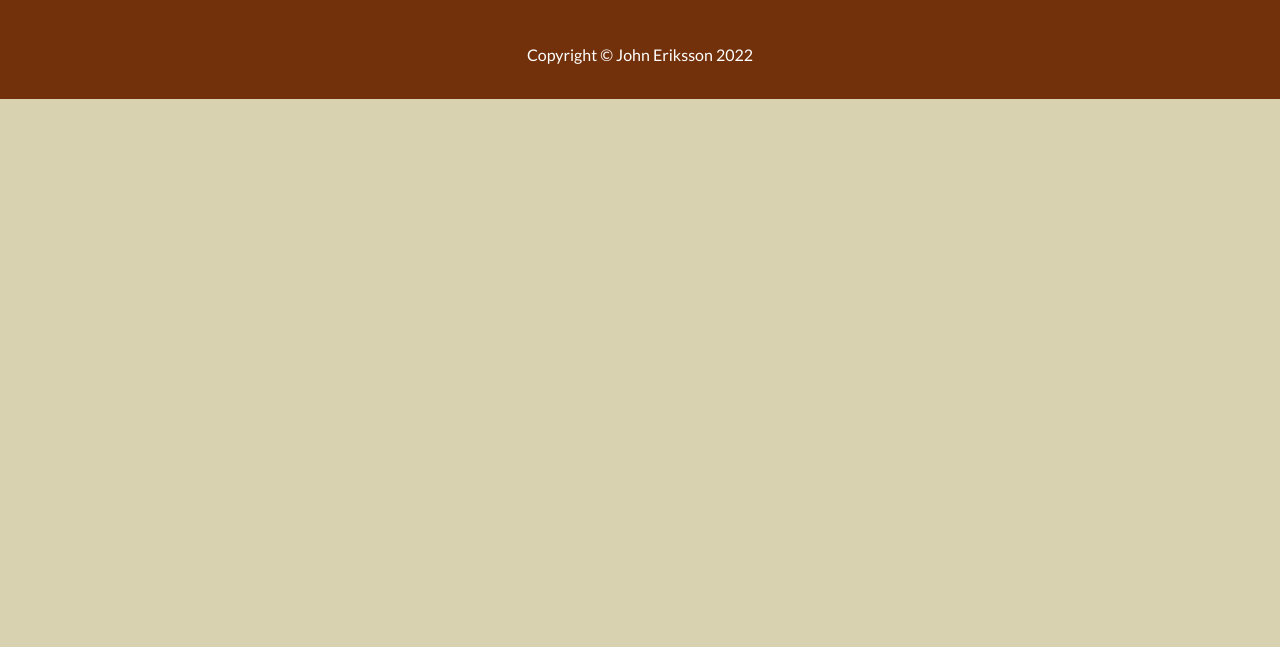
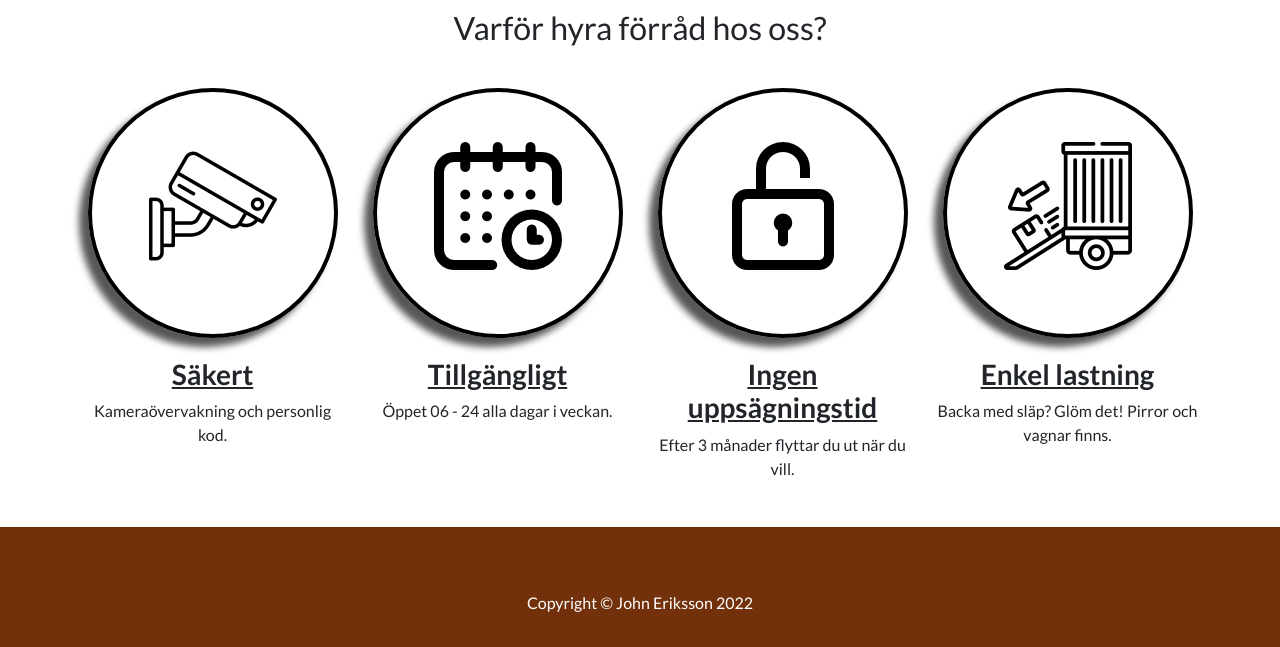
Before and after one commit to Johneriksson88/ekorren, a Flask app: page / in a window 1280 px wide. Shown: the part 829-1476 px from the top of the page. Before the commit the page ends 928 px from the top, so only its background shows below. Run offline with Flask 2, Linux system fonts and the light colour scheme; some web fonts are replaced.

Commit message:
Add why us section

```diff
--- a/static/css/styles.css
+++ b/static/css/styles.css
@@ -140,6 +140,43 @@ body {
     padding-left: 5px;
 }
 
+/* WHY US SECTION */
+
+.why-us-container {
+    margin-top: 30px;
+    margin-bottom: 30px;
+    align-items: center;
+    justify-content: center;
+}
+
+.circle-container {
+    height: 250px;
+    width: 250px;
+    margin: 0 auto;
+    border-radius: 50%;
+    border: 4px solid black;
+    margin-top: 10px;
+    align-items: center;
+    justify-content: center;
+    box-shadow: -9px 9px 7px rgb(88, 87, 87);
+}
+
+.circle-text {
+    padding-top: 20px;
+}
+
+.circle-text h3 {
+    text-decoration: underline;
+}
+
+.circle-image {
+    padding-top: 50px;
+}
+
+.why-us-container h2 {
+    margin-bottom: 30px ;
+}
+
 /* FOOTER */
 
 footer {
--- a/templates/index.html
+++ b/templates/index.html
@@ -13,7 +13,7 @@
         </p>
     </div>
 </div>
-<div class="container mt-5">
+<section class="product-cards-section container mt-5">
     <div class="row">
         <div class="col-md-3">
             <div class="card">
@@ -120,7 +120,7 @@
                     <div class="d-flex justify-content-between align-items-center">
                         <h5 class="dress-name">12 m&#178;</h5>
                         <div class="d-flex flex-column mb-2">
-                            <span>Plan 1 - ej tillgängligt</span>
+                            <span>Plan 1 - <span class="text-danger">ej tillgängligt</span></span>
                             <span class="text-right">Plan 2 - <span class="low-price">1 498 kr/mån</span></span>
                         </div>
                     </div>
@@ -136,5 +136,58 @@
             </div>
         </div>
     </div>
-</div>
+</section>
+
+<section class="container no-gutter why-us-container">
+    <h2 class="text-center">Varför hyra förråd hos oss?</h2>
+    <div class="row">
+
+        <div class="col">
+            <div class="circle-container text-center">
+                <div class="circle-image">
+                    <img src="/static/images/icons/security-camera.png">
+                </div>
+            </div>
+            <div class="circle-text">
+                <h3 class="text-center"><strong>Säkert</strong></h3>
+                <p class="text-center">Kameraövervakning och personlig kod.</p>
+            </div>
+        </div>
+        <div class="col">
+            <div class="circle-container text-center">
+                <div class="circle-image">
+                    <img src="/static/images/icons/calendar.png">
+                </div>
+            </div>
+            <div class="circle-text">
+                <h3 class="text-center"><strong>Tillgängligt</strong></h3>
+                <p class="text-center">Öppet 06 - 24 alla dagar i veckan.</p>
+            </div>
+        </div>
+        <div class="col">
+            <div class="circle-container text-center">
+                <div class="circle-image">
+                    <img src="/static/images/icons/unlock.png">
+                </div>
+            </div>
+            <div class="circle-text">
+                <h3 class="text-center"><strong>Ingen uppsägningstid</strong></h3>
+                <p class="text-center">Efter 3 månader flyttar du ut när du vill.</p>
+            </div>
+        </div>
+        <div class="col">
+            <div class="circle-container text-center">
+                <div class="circle-image">
+                    <img src="/static/images/icons/container.png">
+                </div>
+            </div>
+            <div class="circle-text">
+                <h3 class="text-center"><strong>Enkel lastning</strong></h3>
+                <p class="text-center">Backa med släp? Glöm det! Pirror och vagnar finns.</p>
+            </div>
+        </div>
+    </div>
+
+</section>
+
 {% endblock %}
```
Also changed, not shown: static/images/icons/calendar.png (added), static/images/icons/container.png (added), static/images/icons/security-camera.png (added), static/images/icons/unlock.png (added).
